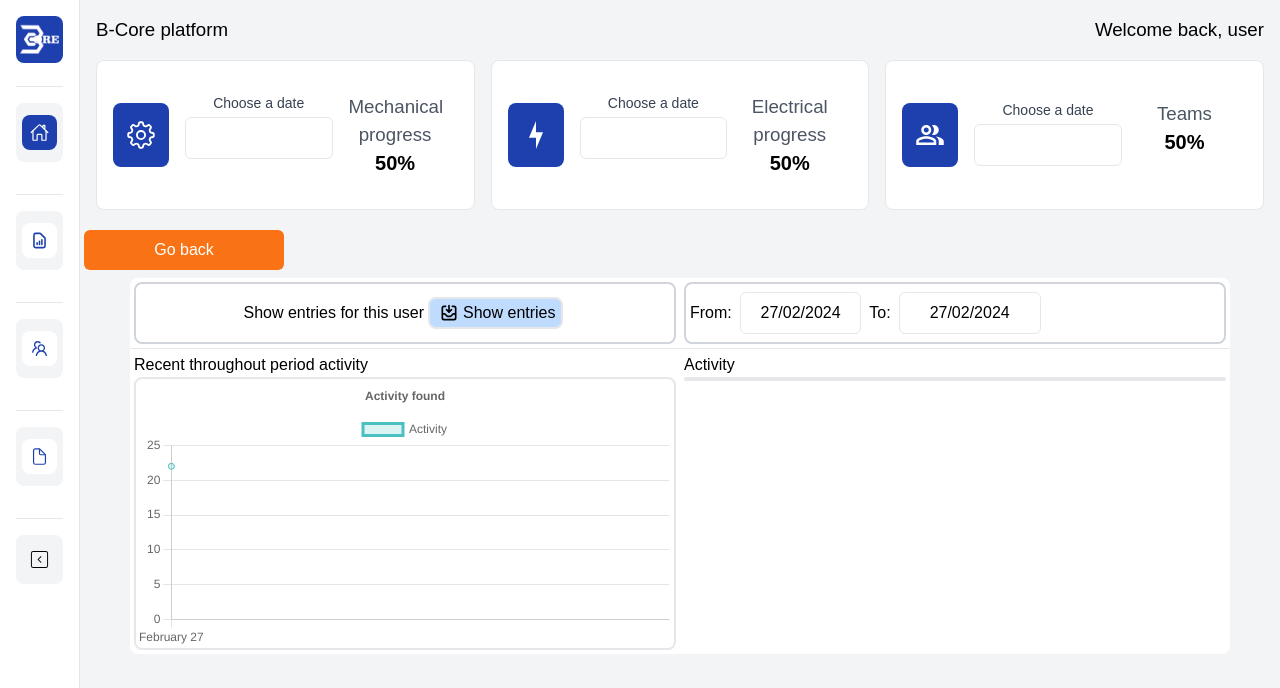
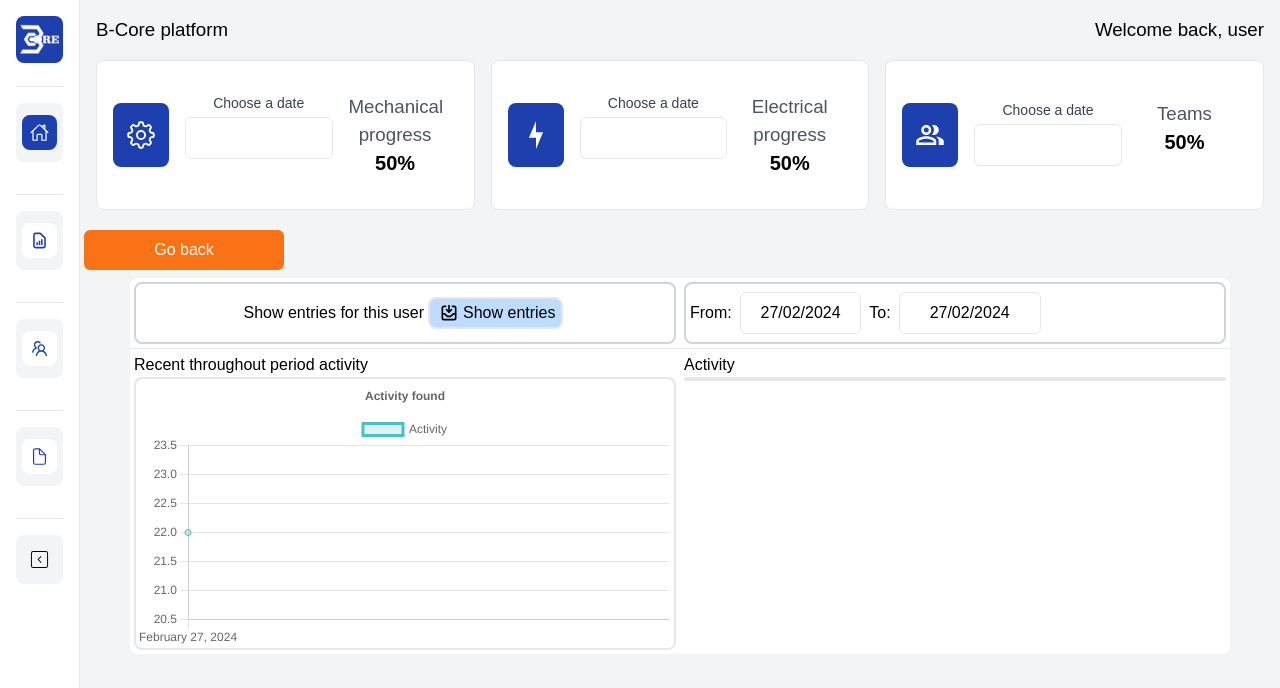
Before and after one commit to LMartin1998/BCorePlatform-Deploy, a Next.js app: page /teams/user/1 in a window 1280 px wide. Shown: the top 688 px of the page. Built offline with nearby package versions, Linux system fonts and the light colour scheme.

Commit message:
fixed dates and chart

```diff
--- a/src/app/Components/teams/TeamsChart.jsx
+++ b/src/app/Components/teams/TeamsChart.jsx
@@ -1,7 +1,26 @@
 import { TeamsContext } from "@/app/contexts/TeamsContext";
 import { useContext, useEffect, useState } from "react";
 import { Line } from "react-chartjs-2";
-import "chart.js/auto";
+import {
+  Chart,
+  CategoryScale,
+  LinearScale,
+  PointElement,
+  LineElement,
+  Title,
+  Tooltip,
+  Legend,
+} from "chart.js";
+
+Chart.register(
+  CategoryScale,
+  LinearScale,
+  PointElement,
+  LineElement,
+  Title,
+  Tooltip,
+  Legend
+);
 
 export default function TeamsChart() {
   const { dates } = useContext(TeamsContext);
@@ -32,14 +51,12 @@ export default function TeamsChart() {
   const options = {
     responsive: true,
     plugins: {
+      legend: {
+        position: "top",
+      },
       title: {
         display: true,
         text: "Activity found",
-      },
-    },
-    scales: {
-      y: {
-        beginAtZero: true,
       },
     },
   };
--- a/src/app/Contexts/TeamsContext.jsx
+++ b/src/app/Contexts/TeamsContext.jsx
@@ -56,7 +56,7 @@ function TeamsProvider({ children }) {
     } else {
       const newDates = [];
       const currentDate = new Date(startDate);
-      const options = { day: "numeric", month: "long" };
+      const options = { day: "numeric", month: "long", year: "numeric" };
       while (currentDate <= endDate) {
         const formattedDate = currentDate.toLocaleDateString("en-US", options);
         newDates.push(formattedDate);
```
